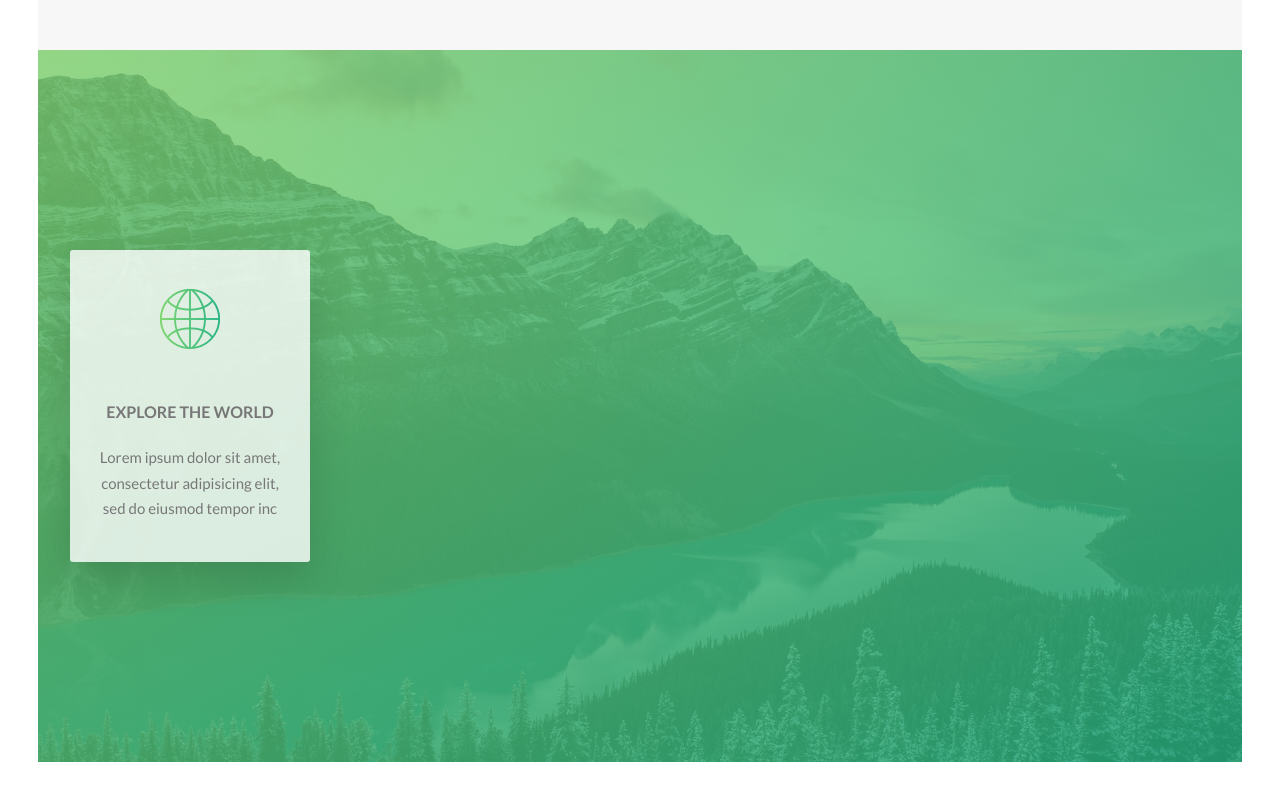
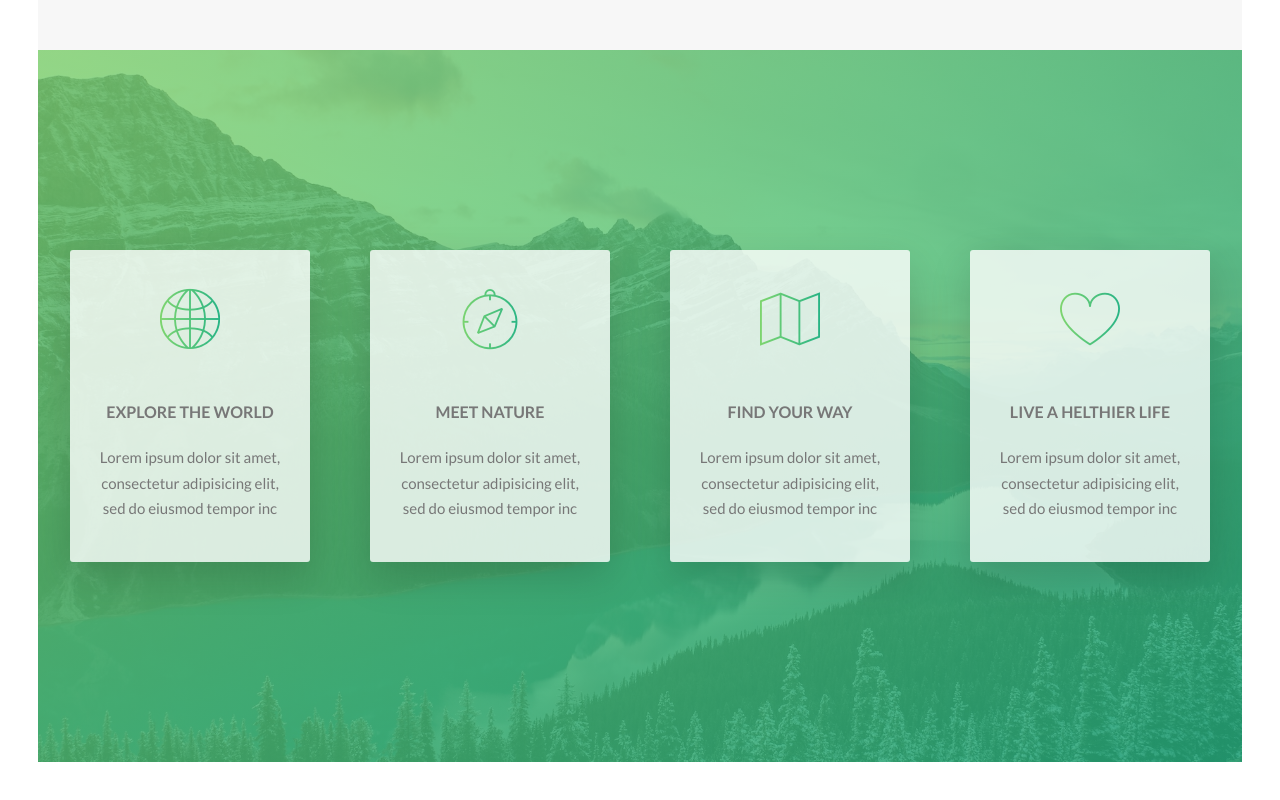
Before and after one commit to Lukmi987/AdvancenCss, a website: page starter/index.html in a window 1280 px wide. Shown: the part 1902-2702 px from the top of the page. Drawn offline with Linux system fonts and the light colour scheme.

Commit message:
Transition and transformation, scale example

```diff
--- a/starter/index.html
+++ b/starter/index.html
@@ -88,6 +88,36 @@
                   <div class="feature-box">
                       <i class="feature-box_icon icon-basic-world"></i>
                       <h3 class="heading-tertiary u-margin-bottom-small">Explore the world</h3>
+                      <p class="feature-box__text">
+                          Lorem ipsum dolor sit amet, consectetur adipisicing elit, sed do eiusmod tempor inc
+                      </p>
+                  </div>
+                </div>
+
+                <div class="col-1-of-4">
+                  <div class="feature-box">
+                      <i class="feature-box_icon icon-basic-compass"></i>
+                      <h3 class="heading-tertiary u-margin-bottom-small">Meet Nature</h3>
+                      <p class="feature-box__text">
+                          Lorem ipsum dolor sit amet, consectetur adipisicing elit, sed do eiusmod tempor inc
+                      </p>
+                  </div>
+                </div>
+
+                <div class="col-1-of-4">
+                  <div class="feature-box">
+                      <i class="feature-box_icon icon-basic-map"></i>
+                      <h3 class="heading-tertiary u-margin-bottom-small">Find your way</h3>
+                      <p class="feature-box__text">
+                          Lorem ipsum dolor sit amet, consectetur adipisicing elit, sed do eiusmod tempor inc
+                      </p>
+                  </div>
+                </div>
+
+                <div class="col-1-of-4">
+                  <div class="feature-box">
+                      <i class="feature-box_icon icon-basic-heart"></i>
+                      <h3 class="heading-tertiary u-margin-bottom-small">Live a helthier Life</h3>
                       <p class="feature-box__text">
                           Lorem ipsum dolor sit amet, consectetur adipisicing elit, sed do eiusmod tempor inc
                       </p>
--- a/starter/sass/components/_feature-box.scss
+++ b/starter/sass/components/_feature-box.scss
@@ -5,6 +5,7 @@
   text-align:  center;
   border-radius: 3px;
   box-shadow: 0 1.5rem 4rem rgba($color-black, .15);
+  transition: transform .3s;
 
    &_icon {
     font-size: 6rem;
@@ -14,7 +15,9 @@
     -webkit-background-clip: text; // it will clip cut the background exactly where text sits, icon font is text
     color: transparent;
   }
-
+  &:hover {
+    transform: translateY(-1.5rem) scale(1.03);
+  }
   &__text {
 
   }
```
Also changed, not shown: starter/css/style.css. Lines whose indentation alone changed are shown as unchanged.
